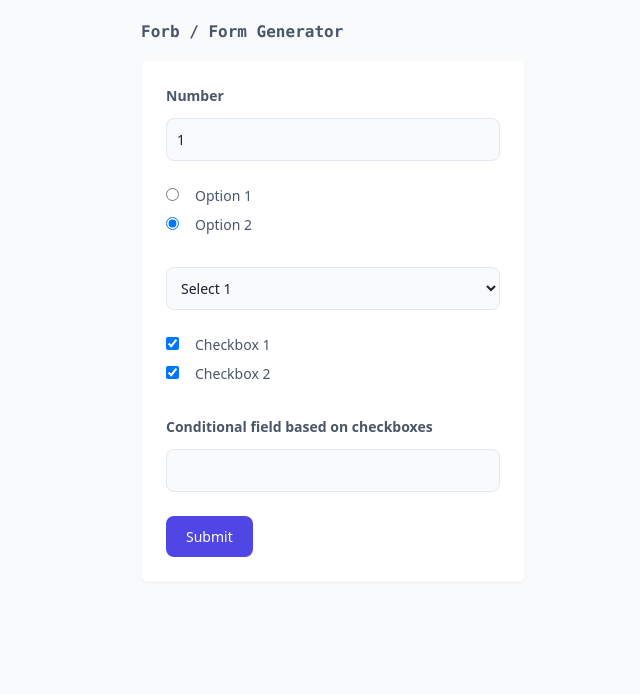
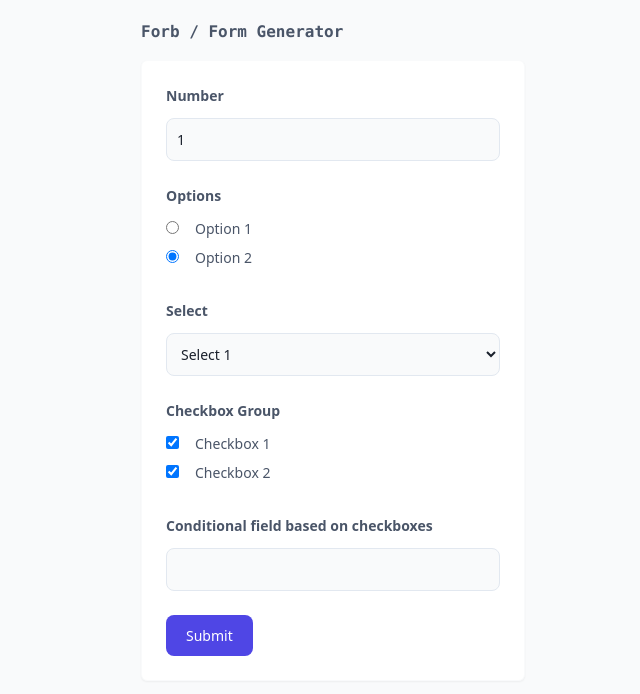
Before and after one commit to behzadam/forb, a Next.js app: page / in a window 1280 px wide. Shown: the top 694 px of the page, without its empty margins (307-947 px from the left). Built offline with nearby package versions, Linux system fonts and the light colour scheme.

Commit message:
feat: add label / testid

```diff
--- a/src/components/generator/FormGenerator.tsx
+++ b/src/components/generator/FormGenerator.tsx
@@ -33,6 +33,9 @@ const FormGenerator = ({ formData }: FormProps): ReactElement => {
                 case 'options':
                   return (
                     <div role="group" className="mb-8" key={field.uid}>
+                      <label className="block mb-3 text-sm font-semibold">
+                        {field.label}
+                      </label>
                       {field.options?.map((option: OptionType) => {
                         return (
                           <label
@@ -45,6 +48,7 @@ const FormGenerator = ({ formData }: FormProps): ReactElement => {
                               name={field.uid}
                               value={option.value}
                               id={option.uid}
+                              data-testid={option.uid}
                               className="mr-4"
                               onChange={(
                                 e: React.ChangeEvent<HTMLInputElement>
@@ -60,10 +64,14 @@ const FormGenerator = ({ formData }: FormProps): ReactElement => {
                   );
                 case 'select':
                   return (
+                    <div role="select" key={field.uid}>
+                      <label className="block mb-3 text-sm font-semibold">
+                        {field.label}
+                      </label>
                       <Field
                         as="select"
+                        data-testid={field.uid}
                         className="block mb-6 w-full p-2.5 text-sm text-gray-900 border border-gray-300 rounded-lg bg-gray-50 focus:ring-indigo-500 focus:border-indigo-500"
-                      key={field.uid}
                       >
                         {field.options?.map((option: OptionType) => {
                           return (
@@ -77,6 +85,7 @@ const FormGenerator = ({ formData }: FormProps): ReactElement => {
                           );
                         })}
                       </Field>
+                    </div>
                   );
                 case 'checkboxes':
                   return (
@@ -86,6 +95,9 @@ const FormGenerator = ({ formData }: FormProps): ReactElement => {
                       className="mb-8"
                       key={field.uid}
                     >
+                      <label className="block mb-3 text-sm font-semibold">
+                        {field.label}
+                      </label>
                       {field.options?.map((option: OptionType) => {
                         return (
                           <label
@@ -97,6 +109,7 @@ const FormGenerator = ({ formData }: FormProps): ReactElement => {
                               type="checkbox"
                               name={field.uid}
                               value={option.value}
+                              data-testid={field.uid}
                               id={option.uid}
                               className="mr-4"
                               onChange={(
@@ -124,6 +137,7 @@ const FormGenerator = ({ formData }: FormProps): ReactElement => {
                         type={field.type}
                         name={field.uid}
                         id={field.uid}
+                        data-testid={field.uid}
                         className="text-sm text-gray-900 border border-gray-300 rounded-lg bg-gray-50 focus:ring-indigo-500 focus:border-indigo-500 block w-full p-2.5"
                         onChange={(e: React.ChangeEvent<HTMLInputElement>) => {
                           fieldChanged(
```
Lines whose indentation alone changed are shown as unchanged.
